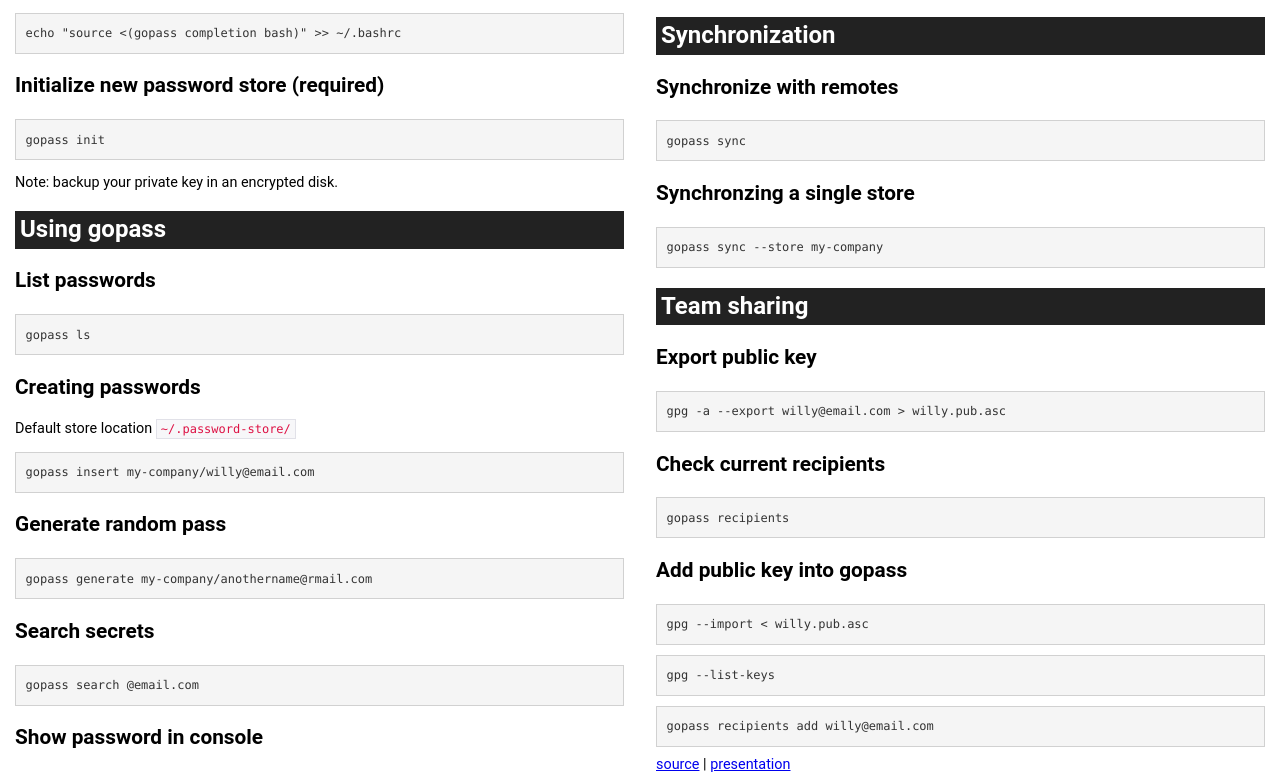
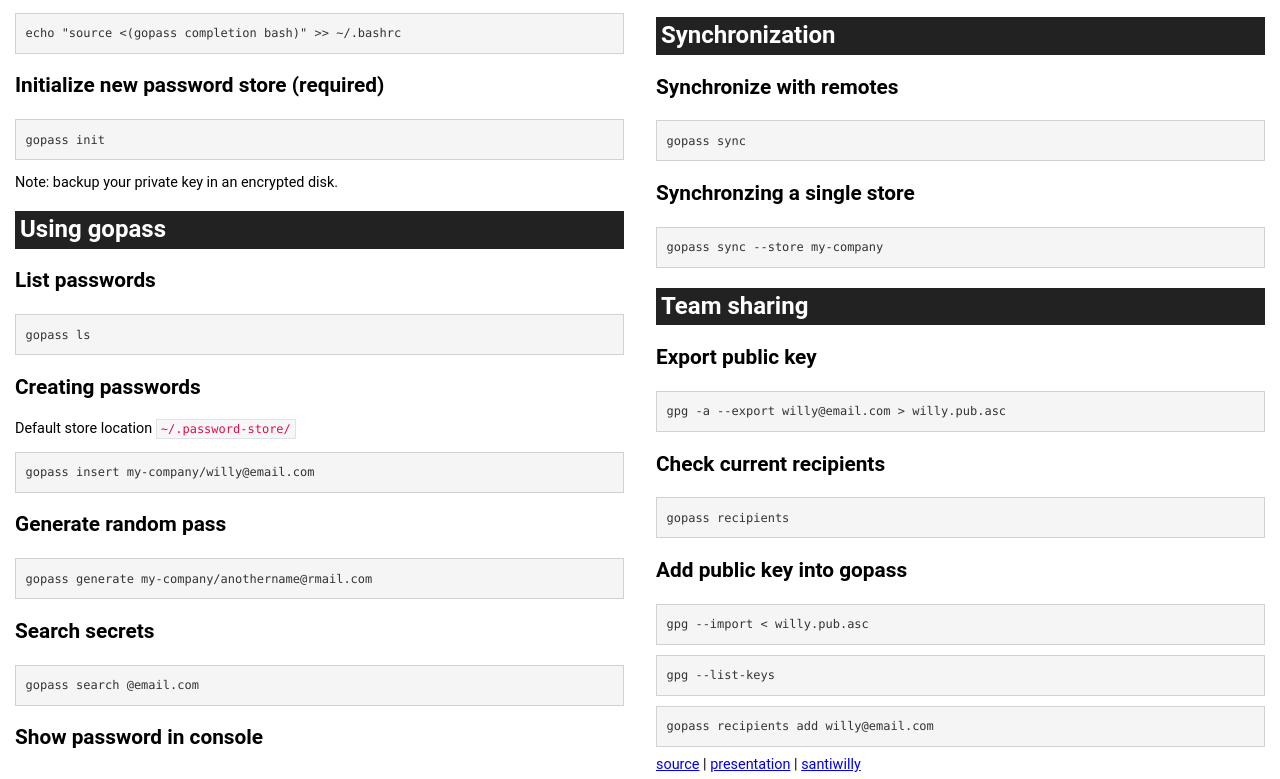
Before and after one commit to woile/gopass-cheat-sheet, a plain HTML site: page gopass-cheat-sheet.html in a window 1280 px wide. Shown: the part 626-1405 px from the top of the page. Drawn offline with nearby package versions, Linux system fonts and the light colour scheme.

Commit message:
feat: link to twitter

```diff
--- a/gopass-cheat-sheet.html
+++ b/gopass-cheat-sheet.html
@@ -185,7 +185,7 @@
         <div class="sourceCode" id="cb20"><pre class="sourceCode bash"><code class="sourceCode bash"><a class="sourceLine" id="cb20-1" title="1"><span class="ex">gpg</span> --list-keys</a></code></pre></div>
         <div class="sourceCode" id="cb21"><pre class="sourceCode bash"><code class="sourceCode bash"><a class="sourceLine" id="cb21-1" title="1"><span class="ex">gopass</span> recipients add willy@email.com</a></code></pre></div>
         <div class="source">
-        <p><a href="https://github.com/Woile/gopass-cheat-sheet">source</a> | <a href="https://woile.github.io/gopass-presentation/">presentation</a></p>
+        <p><a href="https://github.com/Woile/gopass-cheat-sheet">source</a> | <a href="https://woile.github.io/gopass-presentation/">presentation</a> | <a href="https://twitter.com/santiwilly">santiwilly</a></p>
         </div>
       </div>
     </div>
```
Also changed, not shown: index.html (+1 -1 lines), 3 other files.
